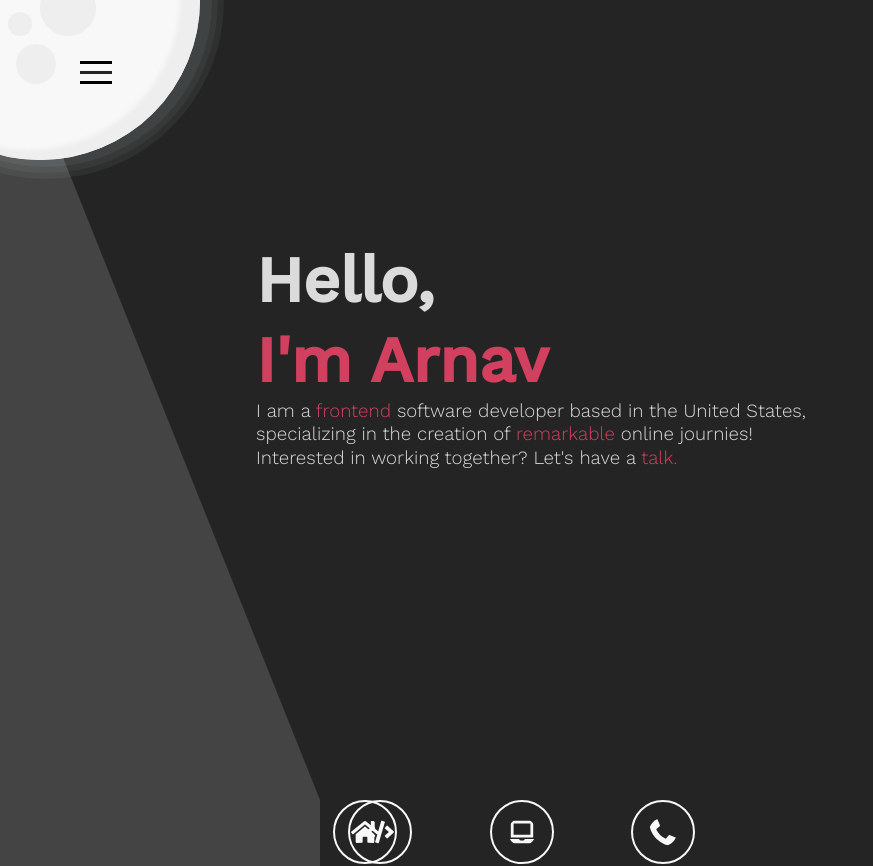
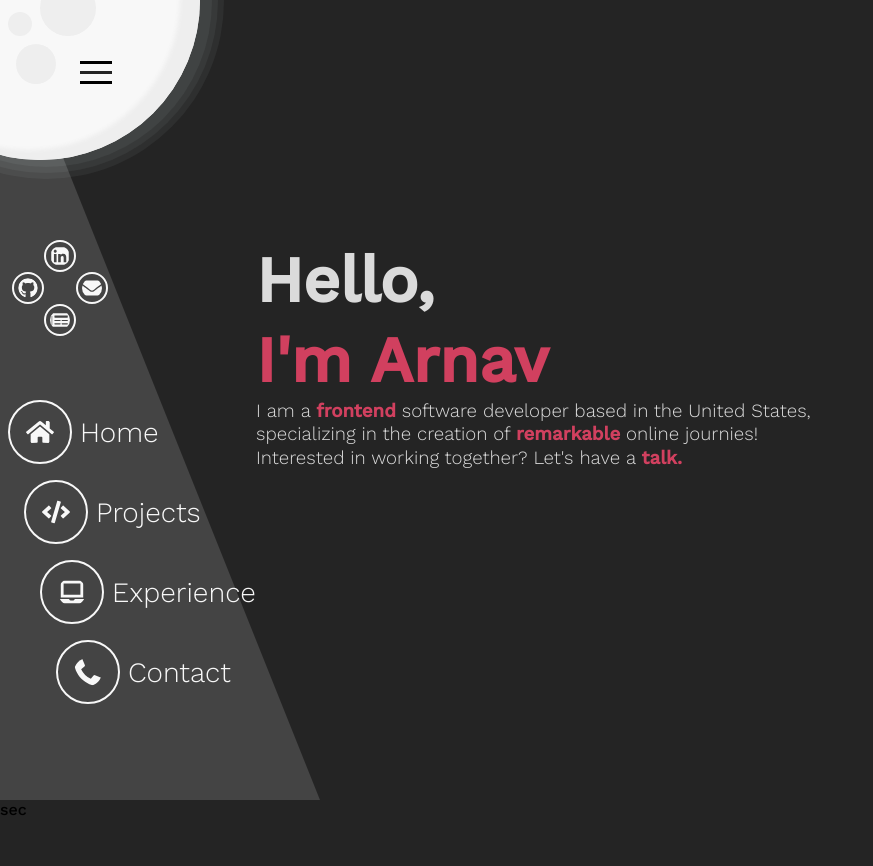
Before and after one commit to Arnav350/portfolio, a React (Create React App) app: page / in a window 1280 px wide. Shown: the top 866 px of the page, without its empty margins (0-873 px from the left). Built offline with nearby package versions, Linux system fonts and the light colour scheme.

Commit message:
created nav links for 4 pages and 4 socials

```diff
--- a/src/App.css
+++ b/src/App.css
@@ -98,30 +98,86 @@ body::-webkit-scrollbar-thumb {
 }
 
 .nav__link__name {
-  font-size: 32px;
+  padding: 8px;
+  font-size: 28px;
   font-weight: 300;
   color: #f8f8f8;
 }
 
 .nav__social__icon {
-  height: 48px;
-  width: 48px;
-  padding: 12px;
+  height: 32px;
+  width: 32px;
+  padding: 4px;
   color: #f8f8f8;
   border: solid 2px #f8f8f8;
   border-radius: 50%;
 }
 
 .nav__social__name {
-  font-size: 24px;
+  position: fixed;
+  top: 352px;
+  left: 64px;
+  font-size: 20px;
   font-weight: 300;
   color: #f8f8f8;
+  opacity: 0;
+  transform: translateX(-50%);
+  transition: all 200ms;
+}
+
+.nav__link {
+  position: fixed;
+  display: flex;
+  justify-content: center;
+  align-items: center;
 }
 
 .nav--home {
-  position: absolute;
-  top: 0px;
-  left: 0;
+  top: 400px;
+  left: 8px;
+}
+
+.nav--projects {
+  top: 480px;
+  left: 24px;
+}
+
+.nav--experience {
+  top: 560px;
+  left: 40px;
+}
+
+.nav--contact {
+  top: 640px;
+  left: 56px;
+}
+
+.nav--linkedin {
+  top: 240px;
+  left: 44px;
+}
+
+.nav--github {
+  top: 272px;
+  left: 12px;
+}
+
+.nav--email {
+  top: 272px;
+  left: 76px;
+}
+
+.nav--resume {
+  top: 304px;
+  left: 44px;
+}
+
+.nav--linkedin:hover .nav__name--linkedin,
+.nav--github:hover .nav__name--github,
+.nav--email:hover .nav__name--email,
+.nav--resume:hover .nav__name--resume {
+  opacity: 1;
+  transform: translateY(16px)
 }
 
 /* intro__circle */
--- a/src/App.tsx
+++ b/src/App.tsx
@@ -28,39 +28,41 @@ function App() {
       <nav className="nav-bar">
         <div className="nav__background">
           <div className="nav--links">
-            <button className="nav--home">
+            <button className="nav--home nav__link">
               <FaHome className="nav__link__icon" />
               <h3 className="nav__link__name">Home</h3>
             </button>
-            <button className="nav--projects">
+            <button className="nav--projects nav__link">
               <FaCode className="nav__link__icon" />
               <h3 className="nav__link__name">Projects</h3>
             </button>
-            <button className="nav--experience">
+            <button className="nav--experience nav__link">
               <FaLaptop className="nav__link__icon" />
               <h3 className="nav__link__name">Experience</h3>
             </button>
-            <button className="nav--contact">
+            <button className="nav--contact nav__link">
               <FaPhoneAlt className="nav__link__icon" />
               <h3 className="nav__link__name">Contact</h3>
             </button>
           </div>
           <div className="nav--socials">
-            <button className="nav--linkedin">
-              <FaLinkedin className="nav__social__icon" />
-              <h4 className="nav__social__name">LinkedIn</h4>
+            <button className="nav--linkedin nav__link">
+              <FaLinkedin className="nav__social__icon nav__icon--linkedin" />
+              <h4 className="nav__social__name nav__name--linkedin">
+                LinkedIn
+              </h4>
             </button>
-            <button className="nav--github">
-              <FaGithub className="nav__social__icon" />
-              <h4 className="nav__social__name">GitHub</h4>
+            <button className="nav--github nav__link">
+              <FaGithub className="nav__social__icon nav__icon--github" />
+              <h4 className="nav__social__name nav__name--github">GitHub</h4>
             </button>
-            <button className="nav--email">
-              <FaEnvelope className="nav__social__icon" />
-              <h4 className="nav__social__name">Email</h4>
+            <button className="nav--email nav__link">
+              <FaEnvelope className="nav__social__icon nav__icon--email" />
+              <h4 className="nav__social__name nav__name--email">Email</h4>
             </button>
-            <button className="nav--resume">
-              <FaNewspaper className="nav__social__icon" />
-              <h4 className="nav__social__name">Resume</h4>
+            <button className="nav--resume nav__link">
+              <FaNewspaper className="nav__social__icon nav__icon--resume" />
+              <h4 className="nav__social__name nav__name--resume">Resume</h4>
             </button>
           </div>
         </div>
@@ -77,13 +79,13 @@ function App() {
             <span className="secondary">I'm Arnav</span>
           </h1>
           <h3 className="intro__sub">
-            I am a <span className="secondary">frontend</span> software
-            developer based in the United States, specializing in the creation
-            of <span className="secondary">remarkable</span> online journies!
+            I am a <b className="secondary">frontend</b> software developer
+            based in the United States, specializing in the creation of{" "}
+            <b className="secondary">remarkable</b> online journies!
           </h3>
           <h3 className="intro__sub">
             Interested in working together? Let's have a{" "}
-            <span className="secondary">talk.</span>
+            <b className="secondary">talk.</b>
           </h3>
         </div>
       </section>
```
